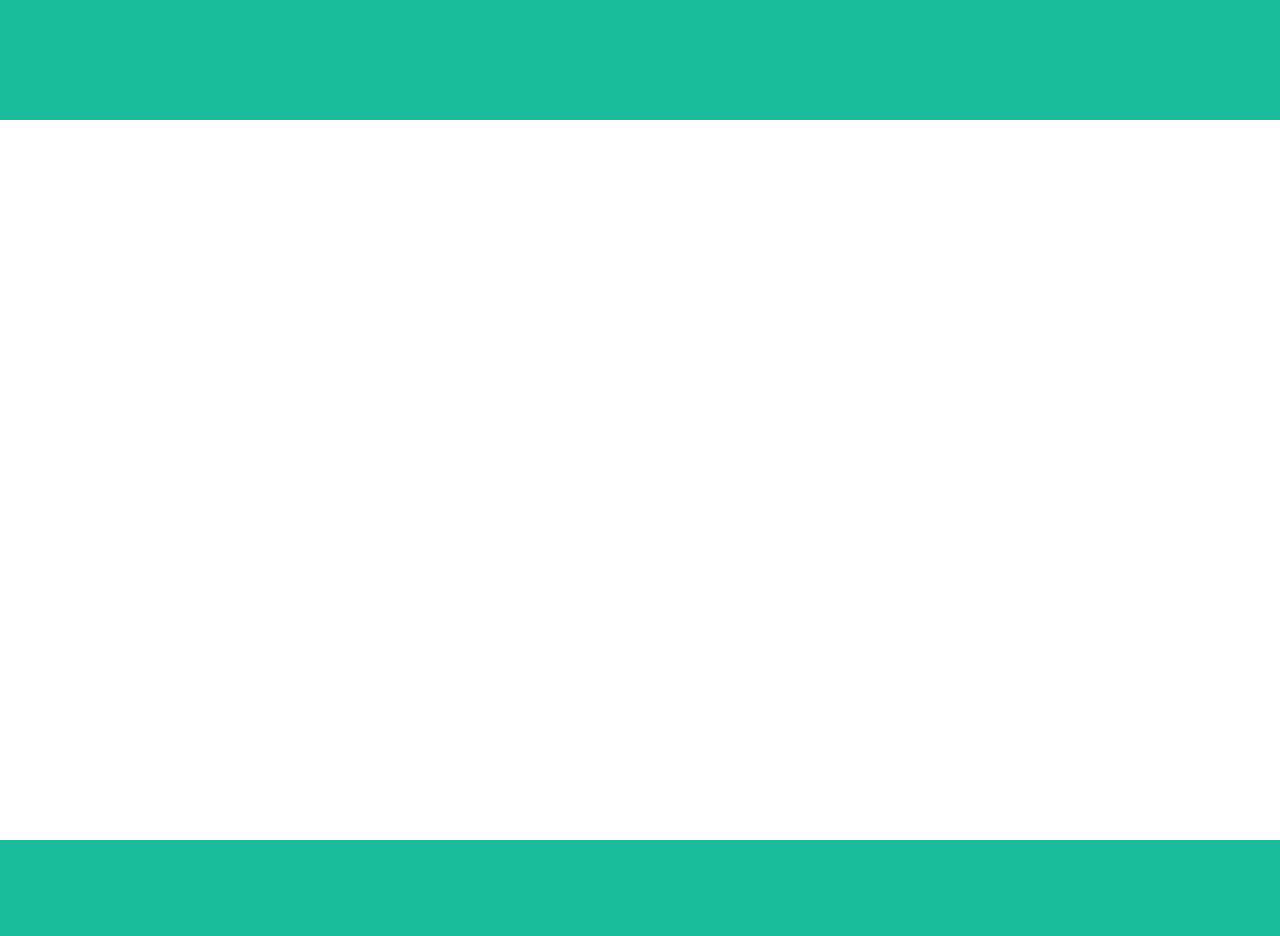
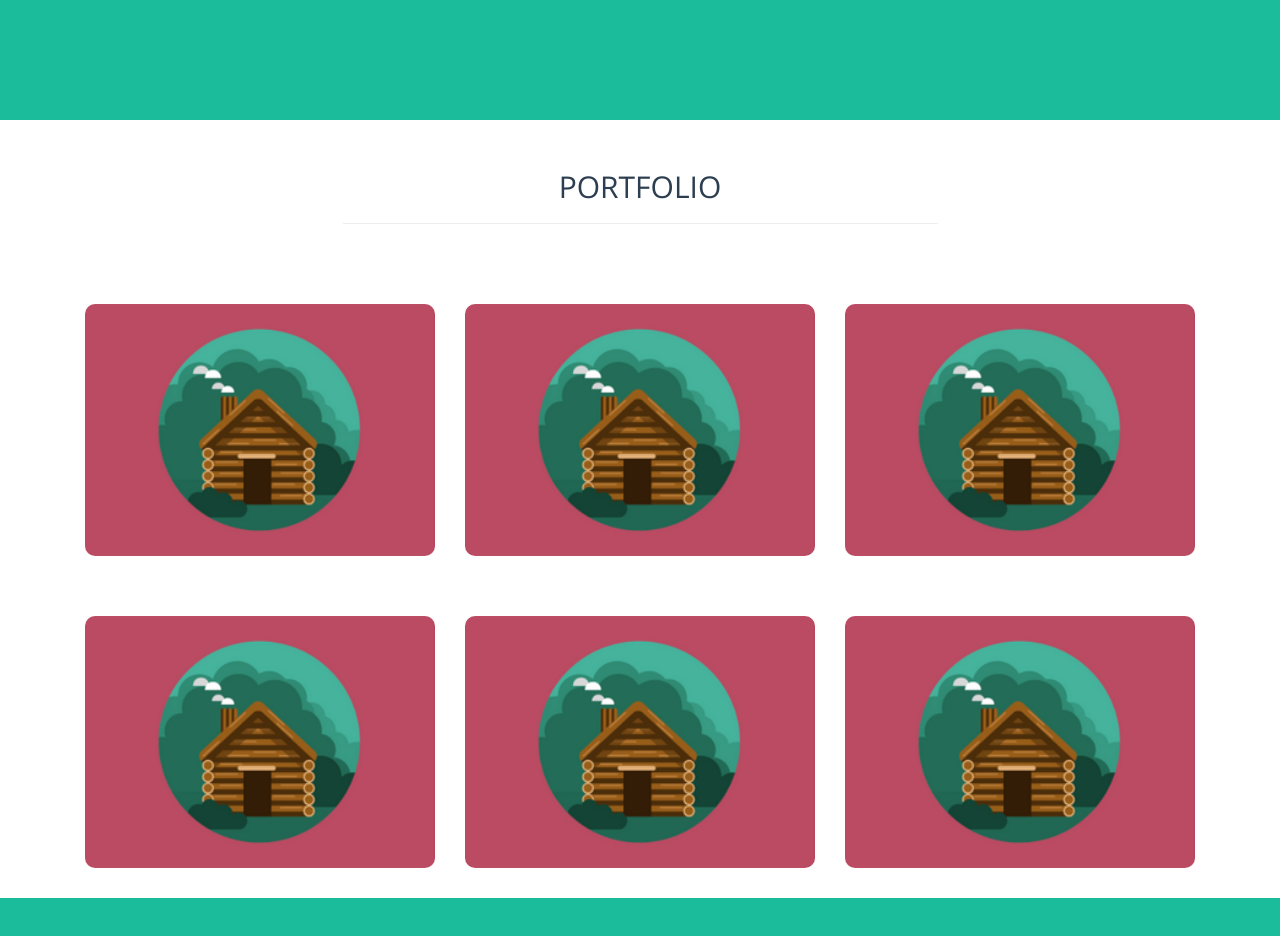
Before and after one commit to andreamazza84/html-css-bootstrap-freelancer, a plain HTML site: page index.html in a window 1280 px wide. Shown: the part 680-1616 px from the top of the page. Drawn offline with nearby package versions, Linux system fonts and the light colour scheme.

Commit message:
main #portfolio completo

```diff
--- a/assets/css/style.css
+++ b/assets/css/style.css
@@ -90,3 +90,16 @@ footer #ms_copyright{
   text-align: center;
   padding-top: 50px;
 }
+/* /hero image */
+
+/* portfolio */
+#ms_portfolio{
+  text-align: center;
+}
+#ms_portfolio .row{
+  padding: 30px;
+}
+#ms_portfolio .row img{
+  width: 100%;
+  border-radius: 10px;
+}
--- a/index.html
+++ b/index.html
@@ -47,7 +47,40 @@
         </div>
       </div>
     </section>
-    <section id="ms_portfolio"></section>
+    <section id="ms_portfolio">
+      <div class="row">
+        <div class="col-lg-6 col-lg-offset-3">
+          <h2>PORTFOLIO</h2>
+          <hr>
+        </div>
+      </div>
+      <div class="row">
+        <div class="container">
+          <div class="col-lg-4">
+            <img src="assets/img/home.png" alt="home">
+          </div>
+          <div class="col-lg-4">
+            <img src="assets/img/home.png" alt="home">
+          </div>
+          <div class="col-lg-4">
+            <img src="assets/img/home.png" alt="home">
+          </div>
+        </div>
+      </div>
+      <div class="row">
+        <div class="container">
+          <div class="col-lg-4">
+            <img src="assets/img/home.png" alt="home">
+          </div>
+          <div class="col-lg-4">
+            <img src="assets/img/home.png" alt="home">
+          </div>
+          <div class="col-lg-4">
+            <img src="assets/img/home.png" alt="home">
+          </div>
+        </div>
+      </div>
+    </section>
     <section id="ms_about"></section>
     <section id="ms_contact"></section>
   </main>
```
Also changed, not shown: assets/img/home.png (added).
